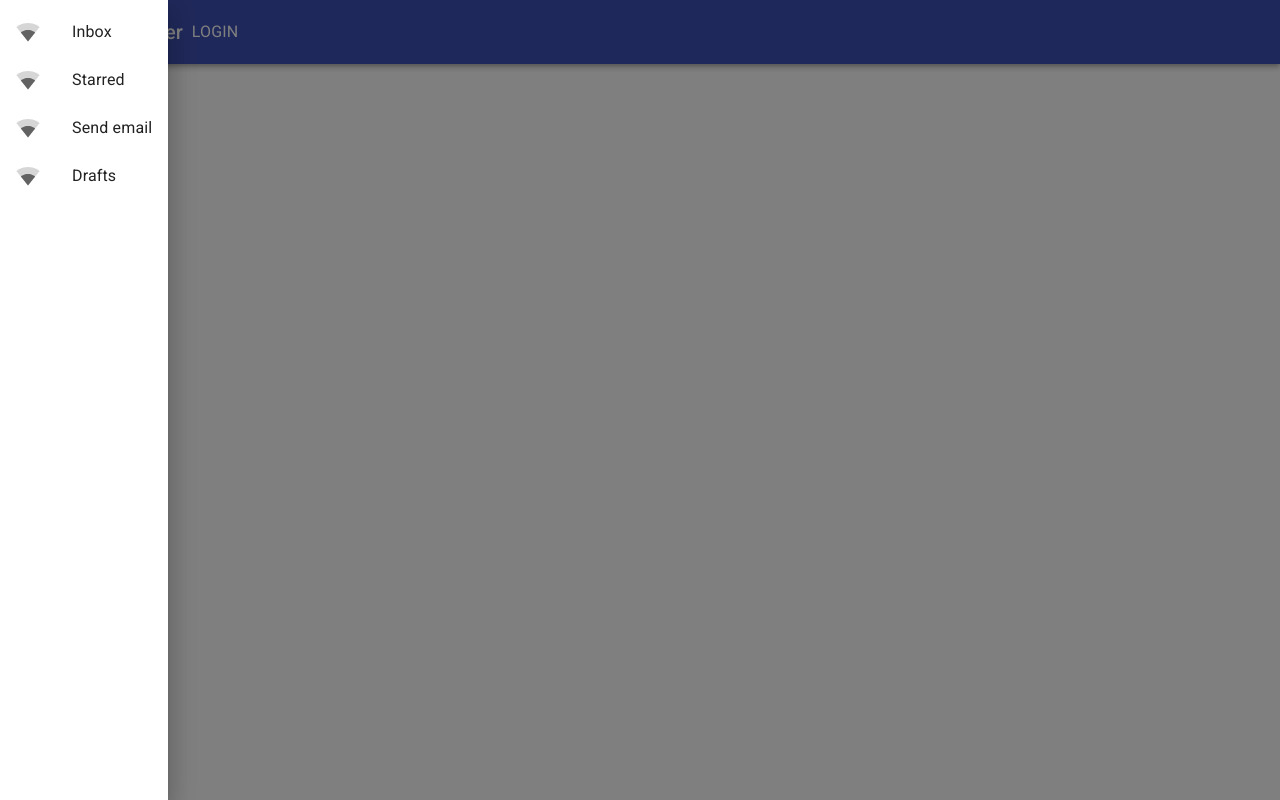
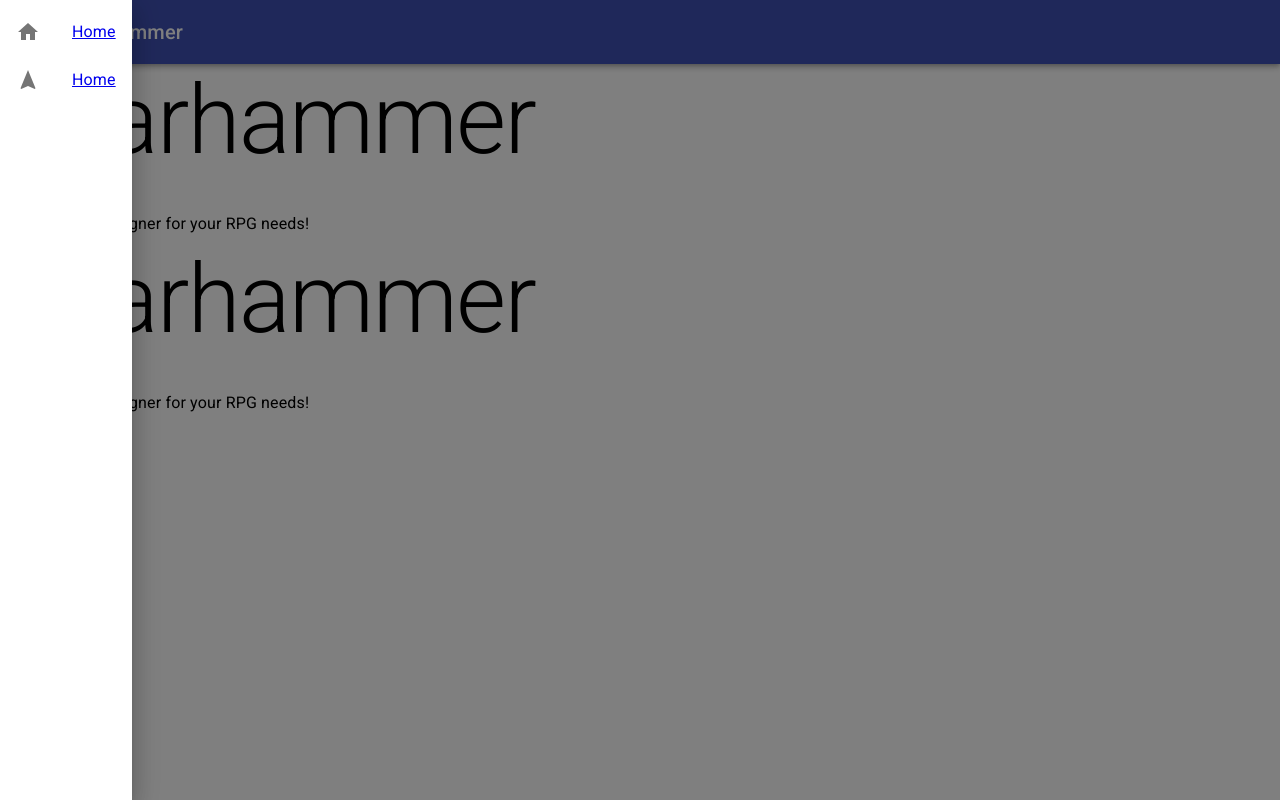
Before and after one commit to matek997/warhammer, a React (Create React App) app: page /nav in a window 1280 px wide. Both pictures are taken after a click on the button "menu". Built offline with nearby package versions, Linux system fonts and the light colour scheme.

Commit message:
create initial layout

```diff
--- a/src/App.tsx
+++ b/src/App.tsx
@@ -1,18 +1,25 @@
 import React from 'react';
 import './App.css';
 import { MainLayout } from './components/containers/MainLayout';
-import { Home } from './components/views/Home';
 import {
   BrowserRouter as Router,
-  Switch,
   Route,
-  Link
+  Switch
 } from "react-router-dom";
+import { Routes } from './Routes';
+import { Home } from './components/views/Home';
 function App() {
   return <Router>
+      <Switch>
     <MainLayout>
-      <Home />
+            <Route path='/'>
+              <Home />
+            </Route>
+            <Route path='/nav'>
+              <Home />
+            </Route>
     </MainLayout>
+      </Switch>
     </Router>
 }
 
--- /dev/null
+++ b/src/Routes.tsx
@@ -0,0 +1,13 @@
+import Home from '@material-ui/icons/Home'
+import Nav from '@material-ui/icons/Navigation'
+import React from 'react'
+
+export type Route= {
+	url:string,
+	label:string,
+	icon:JSX.Element,
+}
+export const Routes:Route[] = [
+	{url:'/',label:'Home',icon:<Home/>},
+	{url:'/nav',label:'Home',icon:<Nav/>},
+]
--- a/src/components/TopBar.tsx
+++ b/src/components/TopBar.tsx
@@ -1,13 +1,15 @@
 import { AppBar, Button, Drawer, IconButton, Toolbar, Typography } from "@material-ui/core"
 import React from "react"
 import MenuIcon from '@material-ui/icons/Menu';
-import SignalWifi2Bar from '@material-ui/icons/SignalWifi2Bar'
 import { useState } from "react";
 import ListItem from '@material-ui/core/ListItem';
 import List from '@material-ui/core/List';
 import ListItemIcon from '@material-ui/core/ListItemIcon';
 import ListItemText from '@material-ui/core/ListItemText';
-
+import {Routes,Route as RouteType} from '../Routes';
+import {
+  Link
+} from "react-router-dom";
 export const TopBar = ()=>{
   const [open,setOpen] = useState(false);
 	return       <AppBar position='sticky' >
@@ -17,18 +19,20 @@
     </IconButton>
     <Drawer anchor='left' open={open} onClose={()=>setOpen(false)}>
         <List>
-            {['Inbox', 'Starred', 'Send email', 'Drafts'].map((text, index) => (
-              <ListItem button key={text}>
-                <ListItemIcon><SignalWifi2Bar /></ListItemIcon>
-                <ListItemText primary={text} />
+            {Routes.map((el:RouteType) => (
+              <Link to={el.url}>
+              <ListItem button key={el.label}>
+                <ListItemIcon>{el.icon}</ListItemIcon>
+                <ListItemText primary={el.label} />
               </ListItem>
+              </Link>
             ))}
           </List>
     </Drawer>
     <Typography variant="h6">
       Warhammer
     </Typography>
-    <Button color="inherit"><Typography>Login</Typography></Button>
+    {/* <Button color="inherit"><Typography>Login</Typography></Button> */}
   </Toolbar>
 </AppBar>
 }
--- a/src/components/views/Home.tsx
+++ b/src/components/views/Home.tsx
@@ -1,7 +1,15 @@
-import { Container } from "@material-ui/core";
+import { Container, Typography } from "@material-ui/core";
 import React from "react";
 
 export const Home = ()=> {
 
-	return <Container>Home</Container>
+	return <Container>
+
+		 <Typography variant="h1" component="h2" gutterBottom>
+        Warhammer
+      </Typography>
+			      <Typography variant="subtitle1" gutterBottom>
+        Character designer for your RPG needs!
+      </Typography>
+	</Container>
 }
```
